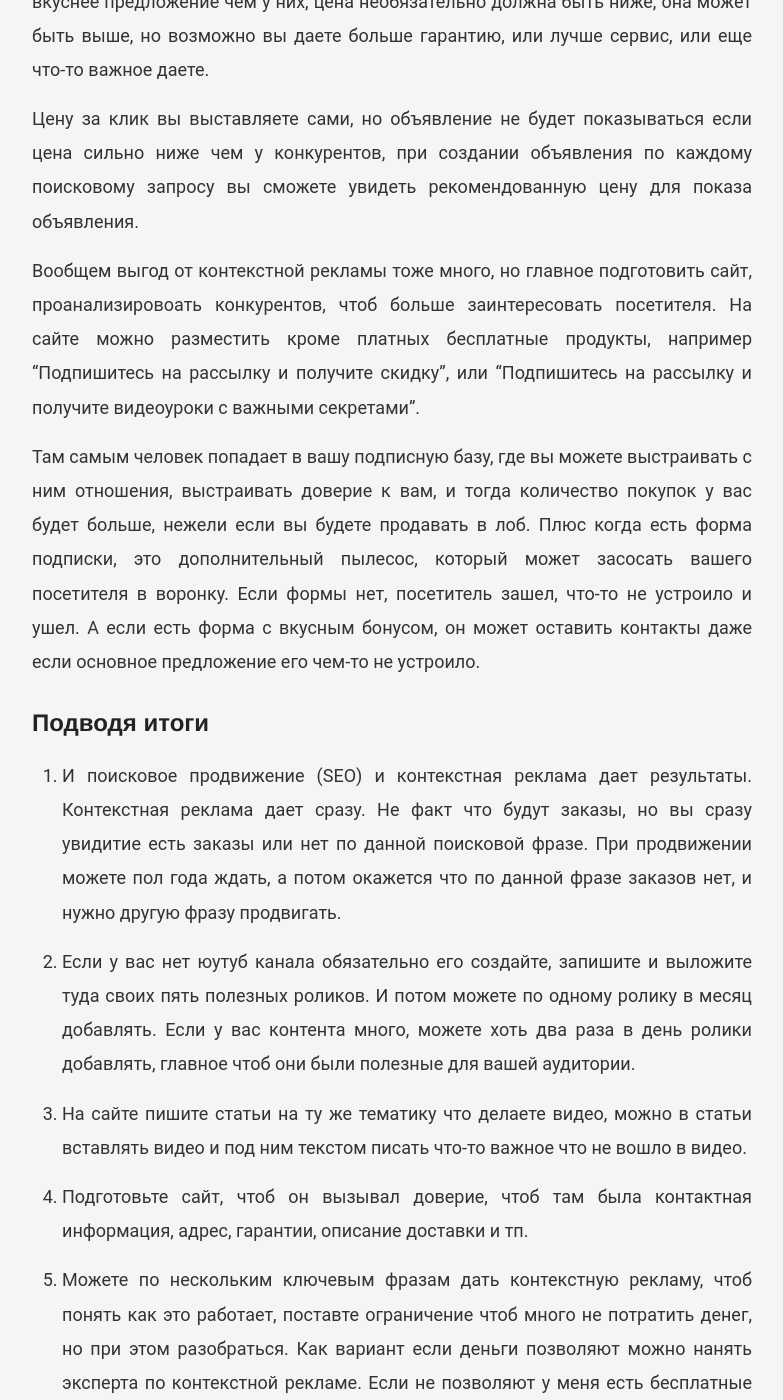
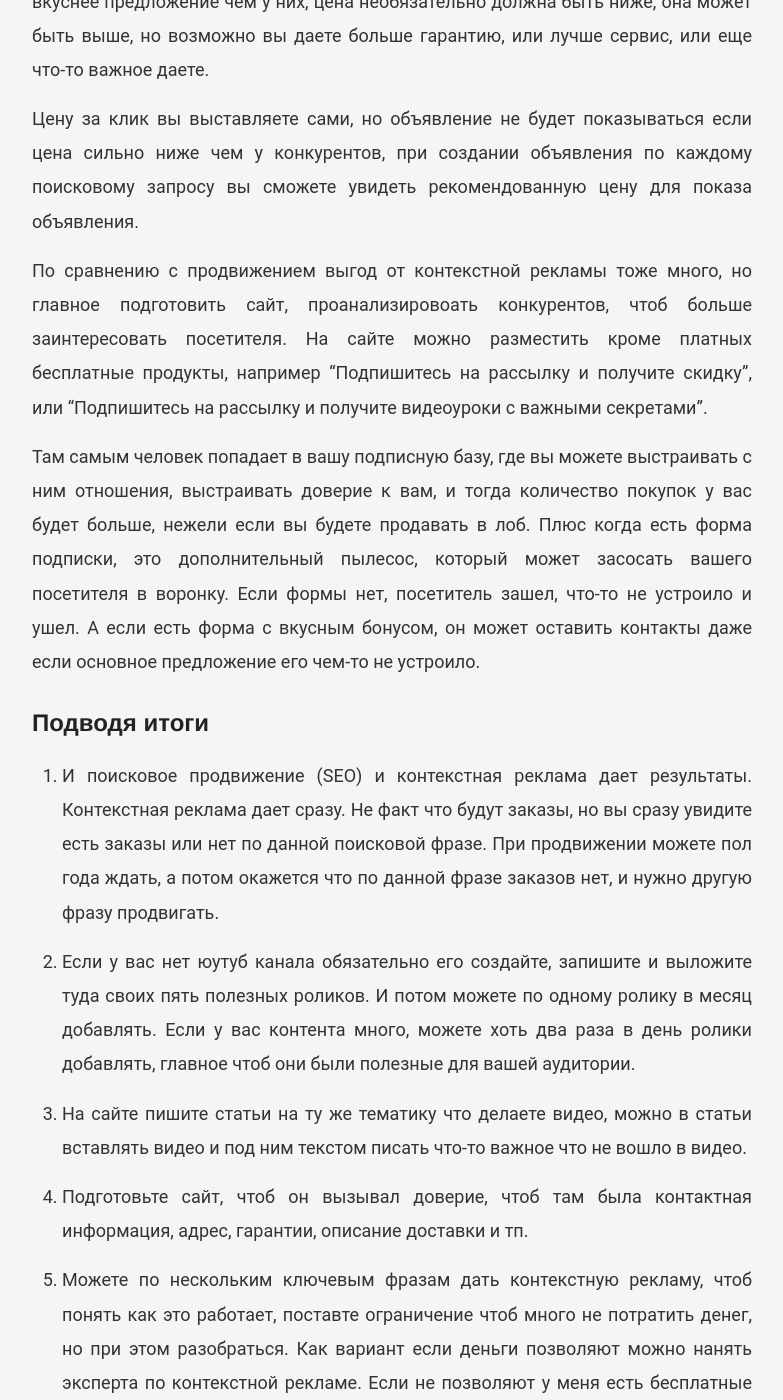
Before and after one commit to VadymVolos/vadymvolos.github.io, a Jekyll site: the page built from _posts/2016-12-07-chto-vygodnee-prodvizhenie-sayta-ili-kontekst-reklama.md, in a window 1280 px wide and 1400 px high, scrolled down 1820 px. Shown: the whole window, without its empty margins (248-1031 px from the left). Built offline with Jekyll 4.4.1, drawn with Linux system fonts in a browser that asks for light colours; comment, search, counter and statistics services are not loaded.

Commit message:
Update 2016-12-07-chto-vygodnee-prodvizhenie-sayta-ili-kontekst-reklama.md

```diff
--- a/_posts/2016-12-07-chto-vygodnee-prodvizhenie-sayta-ili-kontekst-reklama.md
+++ b/_posts/2016-12-07-chto-vygodnee-prodvizhenie-sayta-ili-kontekst-reklama.md
@@ -33,13 +33,13 @@
 
 Цену за клик вы выставляете сами, но объявление не будет показываться если цена сильно ниже чем у конкурентов, при создании объявления по каждому поисковому запросу вы сможете увидеть рекомендованную цену для показа объявления.
 
-Вообщем выгод от контекстной рекламы тоже много, но главное подготовить сайт, проанализировоать конкурентов, чтоб больше заинтересовать посетителя. На сайте можно разместить кроме платных бесплатные продукты, например "Подпишитесь на рассылку и получите скидку", или "Подпишитесь на рассылку и получите видеоуроки с важными секретами".
+По сравнению с продвижением выгод от контекстной рекламы тоже много, но главное подготовить сайт, проанализировоать конкурентов, чтоб больше заинтересовать посетителя. На сайте можно разместить кроме платных бесплатные продукты, например "Подпишитесь на рассылку и получите скидку", или "Подпишитесь на рассылку и получите видеоуроки с важными секретами".
 
 Там самым человек попадает в вашу подписную базу, где вы можете выстраивать с ним отношения, выстраивать доверие к вам, и тогда количество покупок у вас будет больше, нежели если вы будете продавать в лоб. Плюс когда есть форма подписки,  это дополнительный пылесос, который может засосать вашего посетителя в воронку. Если формы нет, посетитель зашел, что-то не устроило и ушел. А если есть форма с вкусным бонусом, он может оставить контакты даже если основное предложение его чем-то не устроило.
 
 <h2>Подводя итоги</h2>
 
-1. И поисковое продвижение (SEO) и контекстная реклама дает результаты. Контекстная реклама дает сразу. Не факт что будут заказы, но вы сразу увидитие есть заказы или нет по данной поисковой фразе. При продвижении можете пол года ждать, а потом окажется что по данной фразе заказов нет, и нужно другую фразу продвигать.
+1. И поисковое продвижение (SEO) и контекстная реклама дает результаты. Контекстная реклама дает сразу. Не факт что будут заказы, но вы сразу увидите есть заказы или нет по данной поисковой фразе. При продвижении можете пол года ждать, а потом окажется что по данной фразе заказов нет, и нужно другую фразу продвигать.
 
 2. Если у вас нет юутуб канала обязательно его создайте, запишите и выложите туда своих пять полезных роликов. И потом можете по одному ролику в месяц добавлять. Если у вас контента много, можете хоть два раза в день ролики добавлять, главное чтоб они были полезные для вашей аудитории.
 
```
